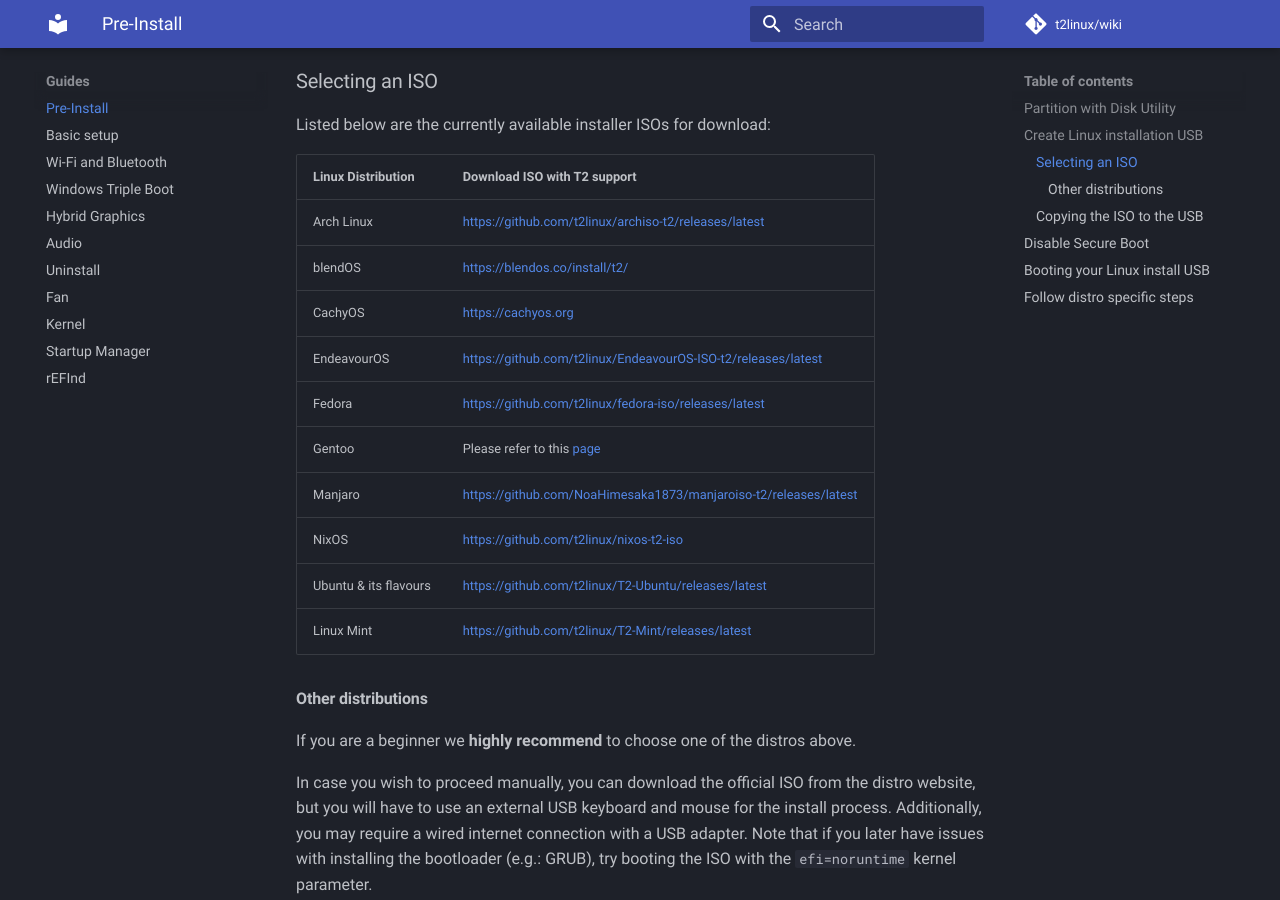
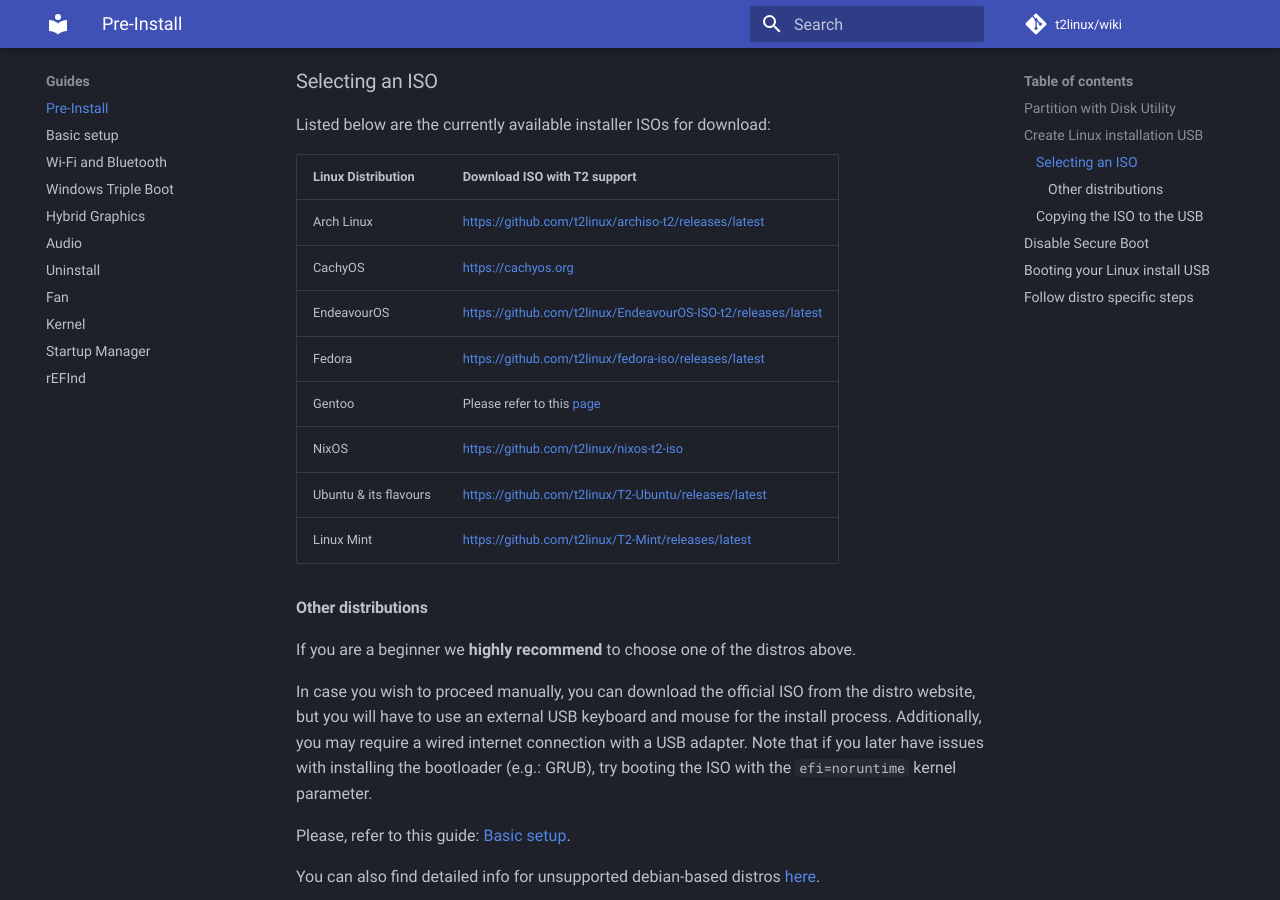
Before and after one commit to t2linux/wiki, an MkDocs documentation site: the page built from docs/guides/preinstall.md, in a window 1280 px wide and 900 px high, scrolled down 948 px. Built offline with MkDocs 1.6.1 and Material for MkDocs 9.7.7, drawn with Linux system fonts in a browser that asks for light colours; comment, search, counter and statistics services are not loaded.

Commit message:
Preinstall: Remove Manjaro and BlendOS

```diff
--- a/docs/guides/preinstall.md
+++ b/docs/guides/preinstall.md
@@ -28,12 +28,10 @@ Listed below are the currently available installer ISOs for download:
 | Linux Distribution      | Download ISO with T2 support |
 | ----------------------- | ---------------------------- |
 | Arch Linux              | <https://github.com/t2linux/archiso-t2/releases/latest> |
-| blendOS                 | <https://blendos.co/install/t2/> |
 | CachyOS                 | <https://cachyos.org> |
 | EndeavourOS             | <https://github.com/t2linux/EndeavourOS-ISO-t2/releases/latest> |
 | Fedora                  | <https://github.com/t2linux/fedora-iso/releases/latest> |
 | Gentoo                  | Please refer to this [page](https://wiki.t2linux.org/distributions/gentoo/installation/) |
-| Manjaro                 | <https://github.com/NoaHimesaka1873/manjaroiso-t2/releases/latest> |
 | NixOS                   | <https://github.com/t2linux/nixos-t2-iso> |
 | Ubuntu & its flavours   | <https://github.com/t2linux/T2-Ubuntu/releases/latest> |
 | Linux Mint              | <https://github.com/t2linux/T2-Mint/releases/latest> |
```
